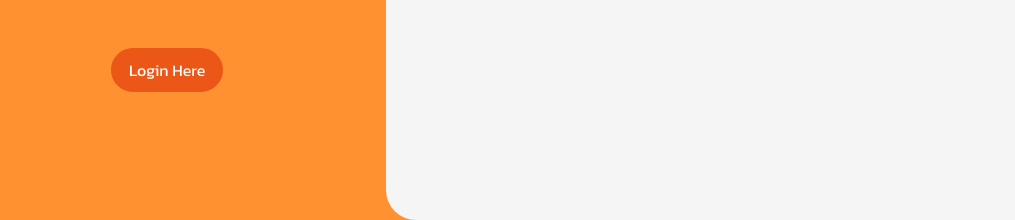
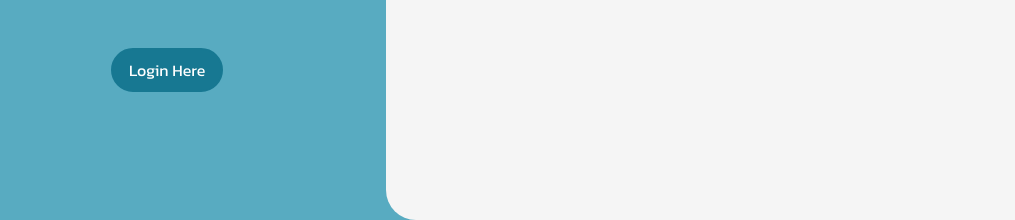
Before and after one commit to CodeByAtharva/buildathon, a plain HTML site: page register.html in a window 1280 px wide. Shown: the part 580-800 px from the top of the page, without its empty margins (21-1036 px from the left). Drawn offline with Linux system fonts and the light colour scheme; a web font is replaced by a local one.

Commit message:
change the color theme

```diff
--- a/register.html
+++ b/register.html
@@ -22,7 +22,7 @@
             to keep connected with us please Create an Account
           </p>
           <div class="toggle">
-            <a href="/login">Login Here</a>
+            <a href="/login.html">Login Here</a>
           </div>
         </div>
       </div>
--- a/stylesheets/signup.css
+++ b/stylesheets/signup.css
@@ -8,6 +8,8 @@
 
   /* --bg: #a9d0d1; */
   --bg-2: #FF5B22;
+  --bg: #58abc1;
+  --bg-2: #333333;
   --secondar-color: #f5f5f5;
   --text-color: #a39e9e;
 }
@@ -66,9 +68,9 @@
   text-decoration: none;
   outline: none;
   border: none;
-  border: 2px solid #eb5716;
+  border: 2px solid #177892;
   border-radius: 30px;
-  background-color: #eb5716;
+  background-color: #177892;
   font-weight: unset;
   position: absolute;
   bottom: 20%;
```
